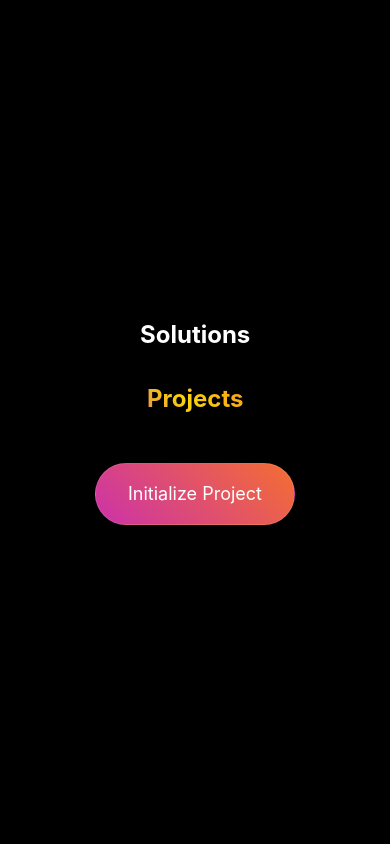
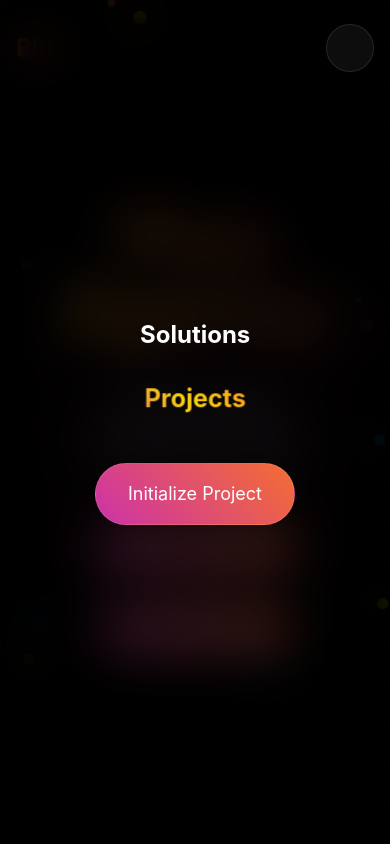
Before and after one commit to MaingiMuema/plus-agency, a Next.js app: page / in a window 390 px wide. Both pictures are taken after a click on the button "Toggle menu". Shown: the top 844 px of the page. Built offline with nearby package versions, Linux system fonts and the light colour scheme.

Commit message:
'changes'

```diff
--- a/src/components/Navbar.jsx
+++ b/src/components/Navbar.jsx
@@ -89,17 +89,18 @@ export default function Navbar() {
 
           {/* Mobile Menu Button */}
           <button
-            className="md:hidden relative z-50 w-10 h-10 focus:outline-none"
+            className="md:hidden relative z-50 w-12 h-12 flex items-center justify-center rounded-full focus:outline-none bg-[var(--glass-bg)] border border-[var(--glass-border)] backdrop-blur-sm shadow-lg"
             onClick={() => setIsMenuOpen(!isMenuOpen)}
+            aria-label="Toggle menu"
           >
-            <div className="relative flex flex-col items-center justify-center h-full">
+            <div className="relative flex flex-col items-center justify-center w-6 h-6">
               <span
-                className={`w-6 h-0.5 bg-foreground transform transition-all duration-300 ${
+                className={`w-6 h-0.5 bg-foreground rounded-full transform transition-all duration-300 ${
                   isMenuOpen ? "rotate-45 translate-y-1" : ""
                 }`}
               ></span>
               <span
-                className={`w-6 h-0.5 bg-foreground transform transition-all duration-300 mt-1 ${
+                className={`w-6 h-0.5 bg-foreground rounded-full transform transition-all duration-300 mt-1.5 ${
                   isMenuOpen ? "-rotate-45 -translate-y-0.5" : ""
                 }`}
               ></span>
@@ -109,19 +110,27 @@ export default function Navbar() {
 
         {/* Mobile Menu */}
         <div
-          className={`fixed inset-0 bg-[var(--background)] bg-opacity-95 backdrop-blur-xl transform transition-transform duration-500 ease-in-out ${
-            isMenuOpen ? "translate-x-0" : "translate-x-full"
+          className={`fixed inset-0 bg-[var(--background)]/80 backdrop-blur-xl transform transition-all duration-500 ease-in-out ${
+            isMenuOpen
+              ? "opacity-100 pointer-events-auto"
+              : "opacity-0 pointer-events-none"
           } md:hidden`}
         >
-          <div className="flex flex-col items-center justify-center h-full space-y-8">
+          <div
+            className={`flex flex-col items-center justify-center h-full space-y-8 transform transition-all duration-500 ${
+              isMenuOpen
+                ? "translate-y-0 opacity-100"
+                : "translate-y-10 opacity-0"
+            }`}
+          >
             {["solutions", "projects"].map((section) => (
               <button
                 key={section}
                 onClick={() => scrollToSection(section)}
-                className={`text-2xl font-bold hover-float ${
+                className={`text-2xl font-bold hover-float transition-all duration-300 ${
                   activeSection === section
-                    ? "gradient-text"
-                    : "text-foreground/90"
+                    ? "gradient-text scale-105"
+                    : "text-foreground/90 hover:text-foreground"
                 }`}
               >
                 {section.charAt(0).toUpperCase() + section.slice(1)}
@@ -129,7 +138,7 @@ export default function Navbar() {
             ))}
             <button
               onClick={() => scrollToSection("contact")}
-              className="btn-primary text-lg px-8 py-4 mt-4"
+              className="btn-primary text-lg px-8 py-4 mt-4 transform hover:scale-105 transition-transform duration-300"
             >
               Initialize Project
             </button>
```
